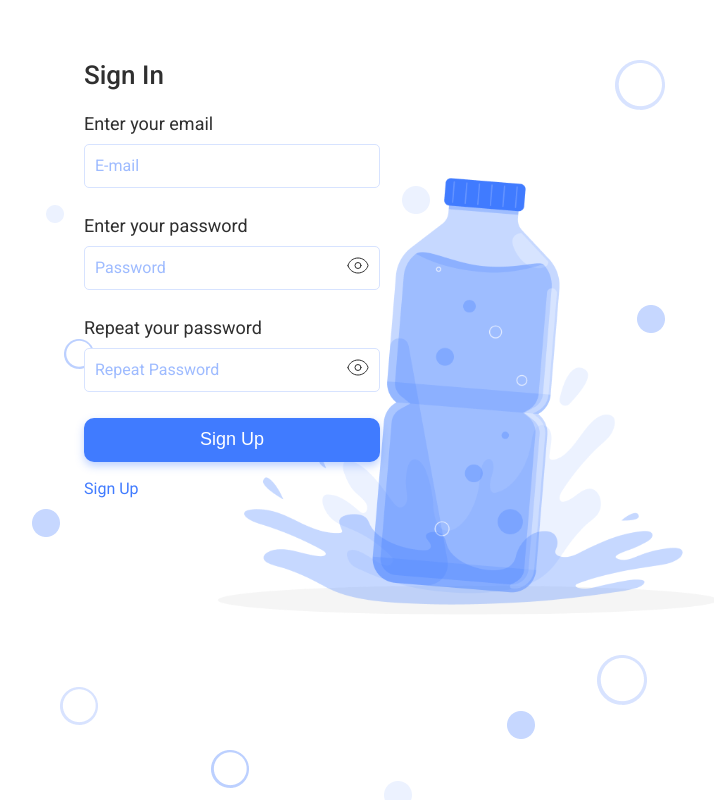
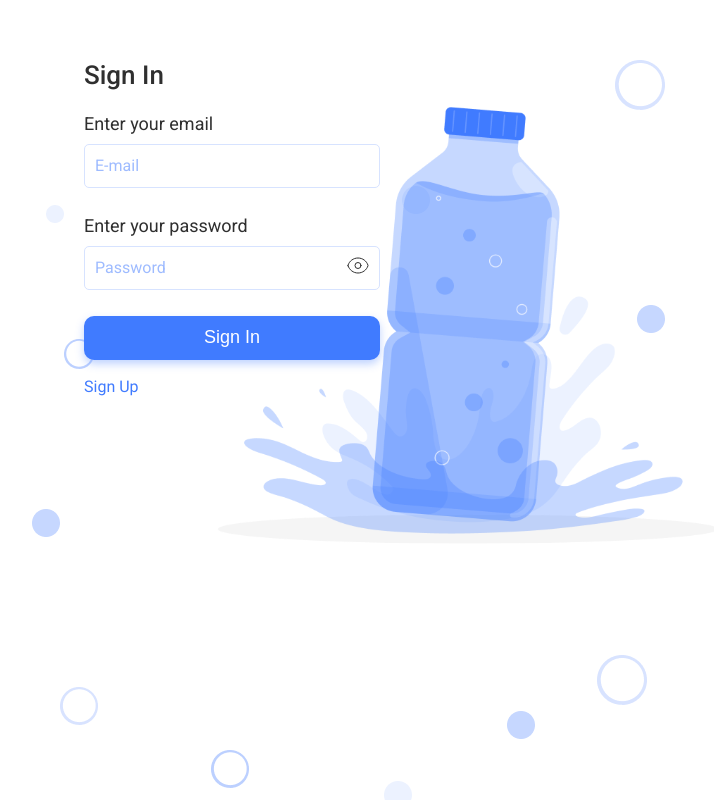
Before and after one commit to yana-kozlova/WaterTracker-front, a React (Vite) app: page /signin in a window 1280 px wide. Shown: the whole page, without its empty margins (0-714 px from the left). Built offline with nearby package versions, Linux system fonts and the light colour scheme.

Commit message:
Update SignUp.jsx
added different vars of component for signin and signup depends on route

```diff
--- a/src/components/SignUp/SignUp.jsx
+++ b/src/components/SignUp/SignUp.jsx
@@ -79,23 +79,23 @@ const initialValues = {
   repeatPassword: "",
 };
 export const SignInForm = () => {
-  // const { pathname } = useLocation();
+  const { pathname } = useLocation();
   const emailFieldId = useId();
   const passwordFieldId = useId();
   const [showPassword, setShowPassword] = useState(false);
 
   const handleSubmit = async (values, actions) => {
     const { email, password } = values;
-    // try {
-    //   if (pathname === "/signin") {
-    //     //
-    //   } else if (pathname === "/signup") {
-    //     //
-    //   }
-    //   actions.resetForm();
-    // } catch (error) {
-    //   error.message;
-    // }
+    try {
+      if (pathname === "/signin") {
+        //
+      } else if (pathname === "/signup") {
+        //
+      }
+      actions.resetForm();
+    } catch (error) {
+      error.message;
+    }
   };
 
   const togglePasswordVisibility = () => {
@@ -120,15 +120,13 @@ export const SignInForm = () => {
 
   return (
     <div className={css.signInFormContainer}>
-      <h3 className={css.signInTitle}>Sign In</h3>
-      {/* setPageTitle() */}
+      <h3 className={css.signInTitle}>{setPageTitle()}</h3>
 
       <Formik
         initialValues={initialValues}
         onSubmit={handleSubmit}
-        validationSchema={SignUpSchema}
+        validationSchema={chooseValidationSchema}
       >
-        {/* validationSchema={chooseValidationSchema} */}
         <Form>
           <label htmlFor={emailFieldId} className={css.inputLabel}>
             Enter your email
@@ -188,7 +186,7 @@ export const SignInForm = () => {
               </span>
             </div>
           </div>
-          {/* {pathname === "/signup" && ( */}
+          {pathname === "/signup" && (
             <div className={css.passwordFieldWrapper}>
               <div className={css.inputFieldWrapper}>
                 <label htmlFor={passwordFieldId} className={css.inputLabel}>
@@ -225,22 +223,19 @@ export const SignInForm = () => {
                 </span>
               </div>
             </div>
-          {/* )} */}
+          )}
           <button type="submit" className={css.submitButton}>
-            Sign Up
+            {setPageTitle()}
           </button>
-          {/* setPageTitle() */}
         </Form>
       </Formik>
-      <a href="/signup" className={css.signUpLink}>
-        Sign Up
-      </a>
-      {/*  <NavLink
+
+      <NavLink
         className={css.signUpLink}
-        to={pathname === '/signin' ? '/signup' : '/signin'}
+        to={pathname === "/signin" ? "/signup" : "/signin"}
       >
-        {pathname === '/signin' ? 'Sign Up' : 'Sign In'}
-      </NavLink> */}
+        {pathname === "/signin" ? "Sign Up" : "Sign In"}
+      </NavLink>
     </div>
   );
 };
```
Lines whose indentation alone changed are shown as unchanged.
